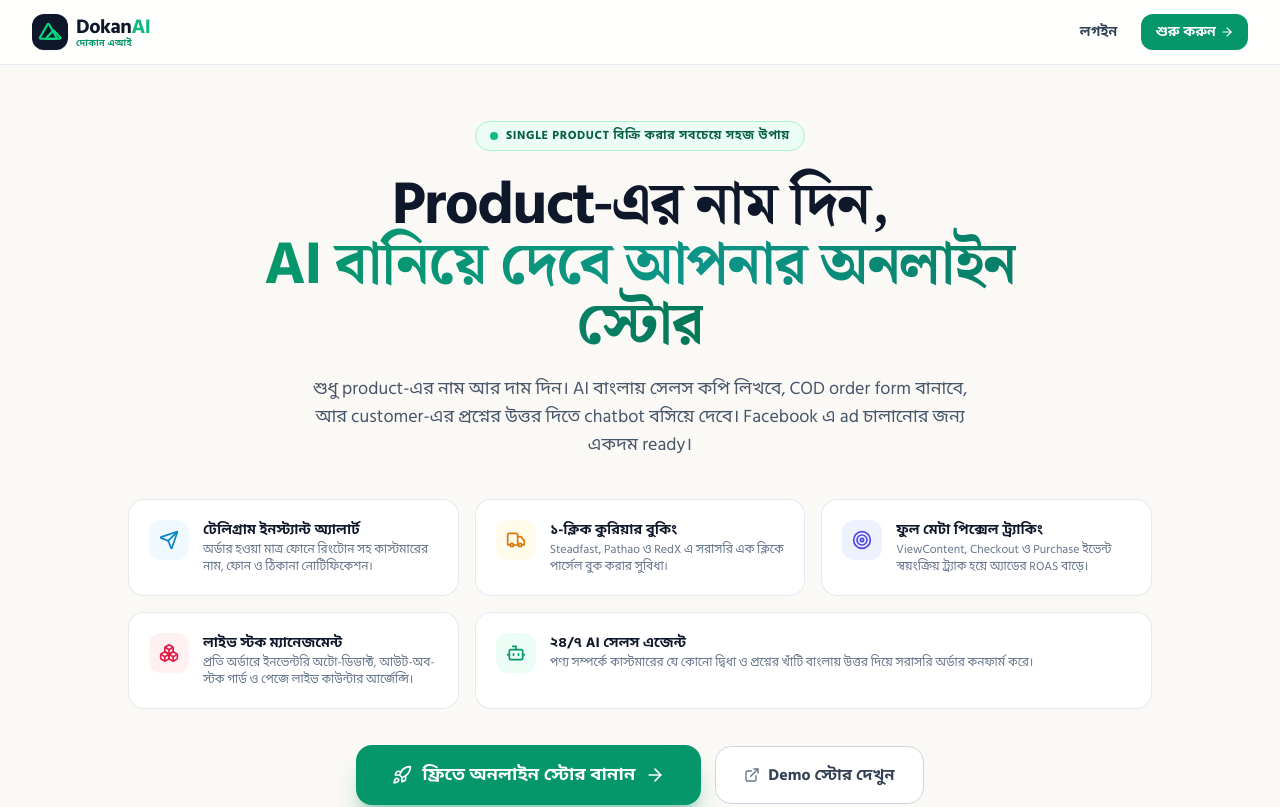
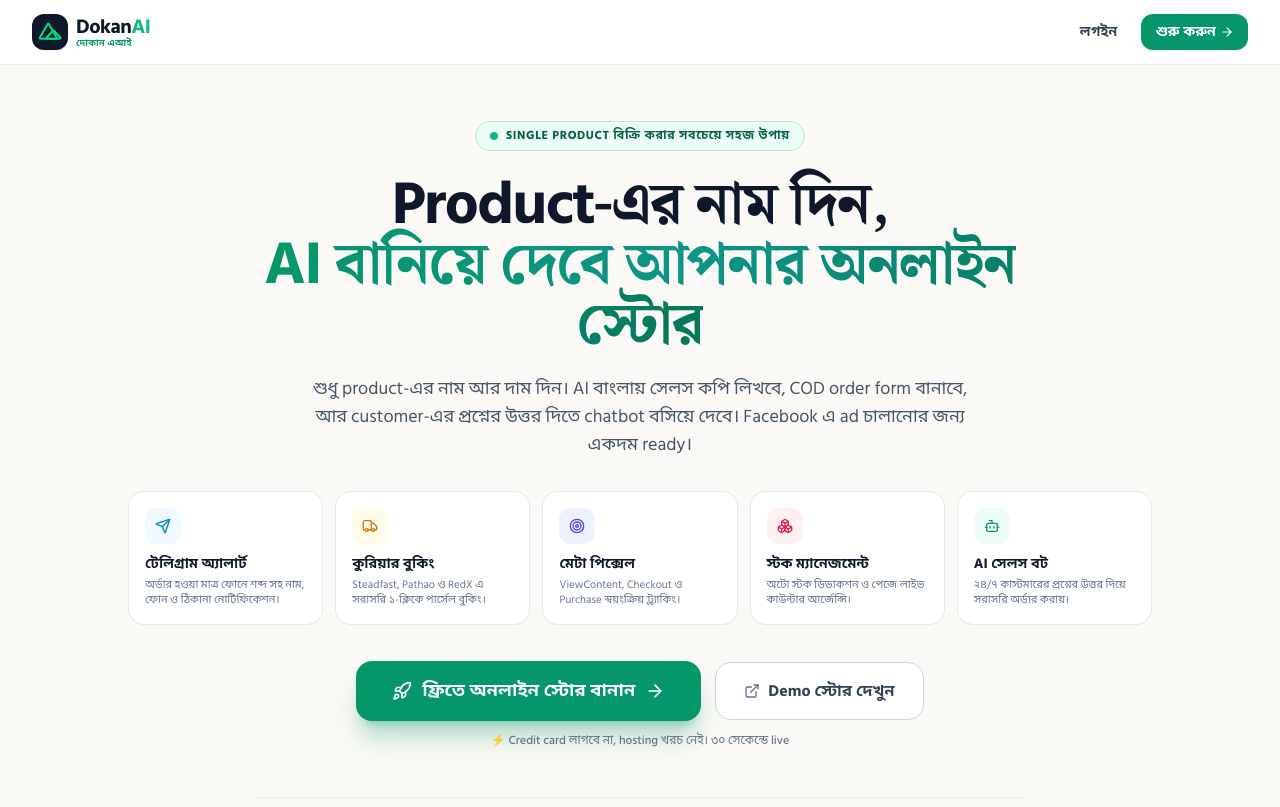
Before and after one commit to trtajim/dokan-ai, a Nuxt app: page / in a window 1280 px wide. Shown: the top 807 px of the page. Built offline with nearby package versions, Linux system fonts and the light colour scheme; a web font is replaced by a local one.

Commit message:
design(homepage): balanced 5-column layout with concise, scannable descriptions

```diff
--- a/pages/index.vue
+++ b/pages/index.vue
@@ -27,61 +27,61 @@
           </p>
         </div>
 
-        <!-- Core Merchant Superpowers (5 Distinct Cards) -->
-        <div class="mt-10 grid grid-cols-1 sm:grid-cols-2 lg:grid-cols-3 gap-4 max-w-5xl mx-auto text-left">
+        <!-- Core Merchant Superpowers (Clean 5-Item Grid with Punchy, Concise Copy) -->
+        <div class="mt-8 grid grid-cols-1 sm:grid-cols-2 lg:grid-cols-5 gap-3 max-w-5xl mx-auto text-left">
 
           <!-- Benefit 1: Telegram Alerts -->
-          <div class="p-4 sm:p-5 rounded-2xl bg-white border border-slate-200/90 shadow-xs hover:border-emerald-300 transition-all flex items-start gap-3.5">
-            <div class="w-10 h-10 rounded-xl bg-sky-50 text-sky-600 flex items-center justify-center shrink-0">
-              <Send class="w-5 h-5" />
-            </div>
+          <div class="p-3.5 sm:p-4 rounded-2xl bg-white border border-slate-200/90 shadow-2xs hover:border-emerald-300 transition-all flex flex-col justify-between">
             <div>
-              <h3 class="font-bold text-slate-900 text-sm">টেলিগ্রাম ইনস্ট্যান্ট অ্যালার্ট</h3>
-              <p class="text-xs text-slate-500 mt-0.5 leading-snug">অর্ডার হওয়া মাত্র ফোনে রিংটোন সহ কাস্টমারের নাম, ফোন ও ঠিকানা নোটিফিকেশন।</p>
+              <div class="w-9 h-9 rounded-xl bg-sky-50 text-sky-600 flex items-center justify-center mb-2.5">
+                <Send class="w-4 h-4" />
+              </div>
+              <h3 class="font-bold text-slate-900 text-xs sm:text-sm">টেলিগ্রাম অ্যালার্ট</h3>
+              <p class="text-[11px] text-slate-500 mt-1 leading-snug">অর্ডার হওয়া মাত্র ফোনে শব্দ সহ নাম, ফোন ও ঠিকানা নোটিফিকেশন।</p>
             </div>
           </div>
 
           <!-- Benefit 2: Courier Automation -->
-          <div class="p-4 sm:p-5 rounded-2xl bg-white border border-slate-200/90 shadow-xs hover:border-emerald-300 transition-all flex items-start gap-3.5">
-            <div class="w-10 h-10 rounded-xl bg-amber-50 text-amber-600 flex items-center justify-center shrink-0">
-              <Truck class="w-5 h-5" />
-            </div>
+          <div class="p-3.5 sm:p-4 rounded-2xl bg-white border border-slate-200/90 shadow-2xs hover:border-emerald-300 transition-all flex flex-col justify-between">
             <div>
-              <h3 class="font-bold text-slate-900 text-sm">১-ক্লিক কুরিয়ার বুকিং</h3>
-              <p class="text-xs text-slate-500 mt-0.5 leading-snug">Steadfast, Pathao ও RedX এ সরাসরি এক ক্লিকে পার্সেল বুক করার সুবিধা।</p>
+              <div class="w-9 h-9 rounded-xl bg-amber-50 text-amber-600 flex items-center justify-center mb-2.5">
+                <Truck class="w-4 h-4" />
+              </div>
+              <h3 class="font-bold text-slate-900 text-xs sm:text-sm">কুরিয়ার বুকিং</h3>
+              <p class="text-[11px] text-slate-500 mt-1 leading-snug">Steadfast, Pathao ও RedX এ সরাসরি ১-ক্লিকে পার্সেল বুকিং।</p>
             </div>
           </div>
 
           <!-- Benefit 3: Meta Pixel Tracking -->
-          <div class="p-4 sm:p-5 rounded-2xl bg-white border border-slate-200/90 shadow-xs hover:border-emerald-300 transition-all flex items-start gap-3.5">
-            <div class="w-10 h-10 rounded-xl bg-indigo-50 text-indigo-600 flex items-center justify-center shrink-0">
-              <Target class="w-5 h-5" />
-            </div>
+          <div class="p-3.5 sm:p-4 rounded-2xl bg-white border border-slate-200/90 shadow-2xs hover:border-emerald-300 transition-all flex flex-col justify-between">
             <div>
-              <h3 class="font-bold text-slate-900 text-sm">ফুল মেটা পিক্সেল ট্র্যাকিং</h3>
-              <p class="text-xs text-slate-500 mt-0.5 leading-snug">ViewContent, Checkout ও Purchase ইভেন্ট স্বয়ংক্রিয় ট্র্যাক হয়ে অ্যাডের ROAS বাড়ে।</p>
+              <div class="w-9 h-9 rounded-xl bg-indigo-50 text-indigo-600 flex items-center justify-center mb-2.5">
+                <Target class="w-4 h-4" />
+              </div>
+              <h3 class="font-bold text-slate-900 text-xs sm:text-sm">মেটা পিক্সেল</h3>
+              <p class="text-[11px] text-slate-500 mt-1 leading-snug">ViewContent, Checkout ও Purchase স্বয়ংক্রিয় ট্র্যাকিং।</p>
             </div>
           </div>
 
           <!-- Benefit 4: Real-time Stock Management -->
-          <div class="p-4 sm:p-5 rounded-2xl bg-white border border-slate-200/90 shadow-xs hover:border-emerald-300 transition-all flex items-start gap-3.5">
-            <div class="w-10 h-10 rounded-xl bg-rose-50 text-rose-600 flex items-center justify-center shrink-0">
-              <Boxes class="w-5 h-5" />
-            </div>
+          <div class="p-3.5 sm:p-4 rounded-2xl bg-white border border-slate-200/90 shadow-2xs hover:border-emerald-300 transition-all flex flex-col justify-between">
             <div>
-              <h3 class="font-bold text-slate-900 text-sm">লাইভ স্টক ম্যানেজমেন্ট</h3>
-              <p class="text-xs text-slate-500 mt-0.5 leading-snug">প্রতি অর্ডারে ইনভেন্টরি অটো-ডিডাক্ট, আউট-অব-স্টক গার্ড ও পেজে লাইভ কাউন্টার আর্জেন্সি।</p>
+              <div class="w-9 h-9 rounded-xl bg-rose-50 text-rose-600 flex items-center justify-center mb-2.5">
+                <Boxes class="w-4 h-4" />
+              </div>
+              <h3 class="font-bold text-slate-900 text-xs sm:text-sm">স্টক ম্যানেজমেন্ট</h3>
+              <p class="text-[11px] text-slate-500 mt-1 leading-snug">অটো স্টক ডিডাকশন ও পেজে লাইভ কাউন্টার আর্জেন্সি।</p>
             </div>
           </div>
 
           <!-- Benefit 5: 24/7 AI Sales Agent -->
-          <div class="p-4 sm:p-5 rounded-2xl bg-white border border-slate-200/90 shadow-xs hover:border-emerald-300 transition-all flex items-start gap-3.5 sm:col-span-2 lg:col-span-2">
-            <div class="w-10 h-10 rounded-xl bg-emerald-50 text-emerald-600 flex items-center justify-center shrink-0">
-              <Bot class="w-5 h-5" />
-            </div>
+          <div class="p-3.5 sm:p-4 rounded-2xl bg-white border border-slate-200/90 shadow-2xs hover:border-emerald-300 transition-all flex flex-col justify-between sm:col-span-2 lg:col-span-1">
             <div>
-              <h3 class="font-bold text-slate-900 text-sm">২৪/৭ AI সেলস এজেন্ট</h3>
-              <p class="text-xs text-slate-500 mt-0.5 leading-snug">পণ্য সম্পর্কে কাস্টমারের যে কোনো দ্বিধা ও প্রশ্নের খাঁটি বাংলায় উত্তর দিয়ে সরাসরি অর্ডার কনফার্ম করে।</p>
+              <div class="w-9 h-9 rounded-xl bg-emerald-50 text-emerald-600 flex items-center justify-center mb-2.5">
+                <Bot class="w-4 h-4" />
+              </div>
+              <h3 class="font-bold text-slate-900 text-xs sm:text-sm">AI সেলস বট</h3>
+              <p class="text-[11px] text-slate-500 mt-1 leading-snug">২৪/৭ কাস্টমারের প্রশ্নের উত্তর দিয়ে সরাসরি অর্ডার করায়।</p>
             </div>
           </div>
 
```
